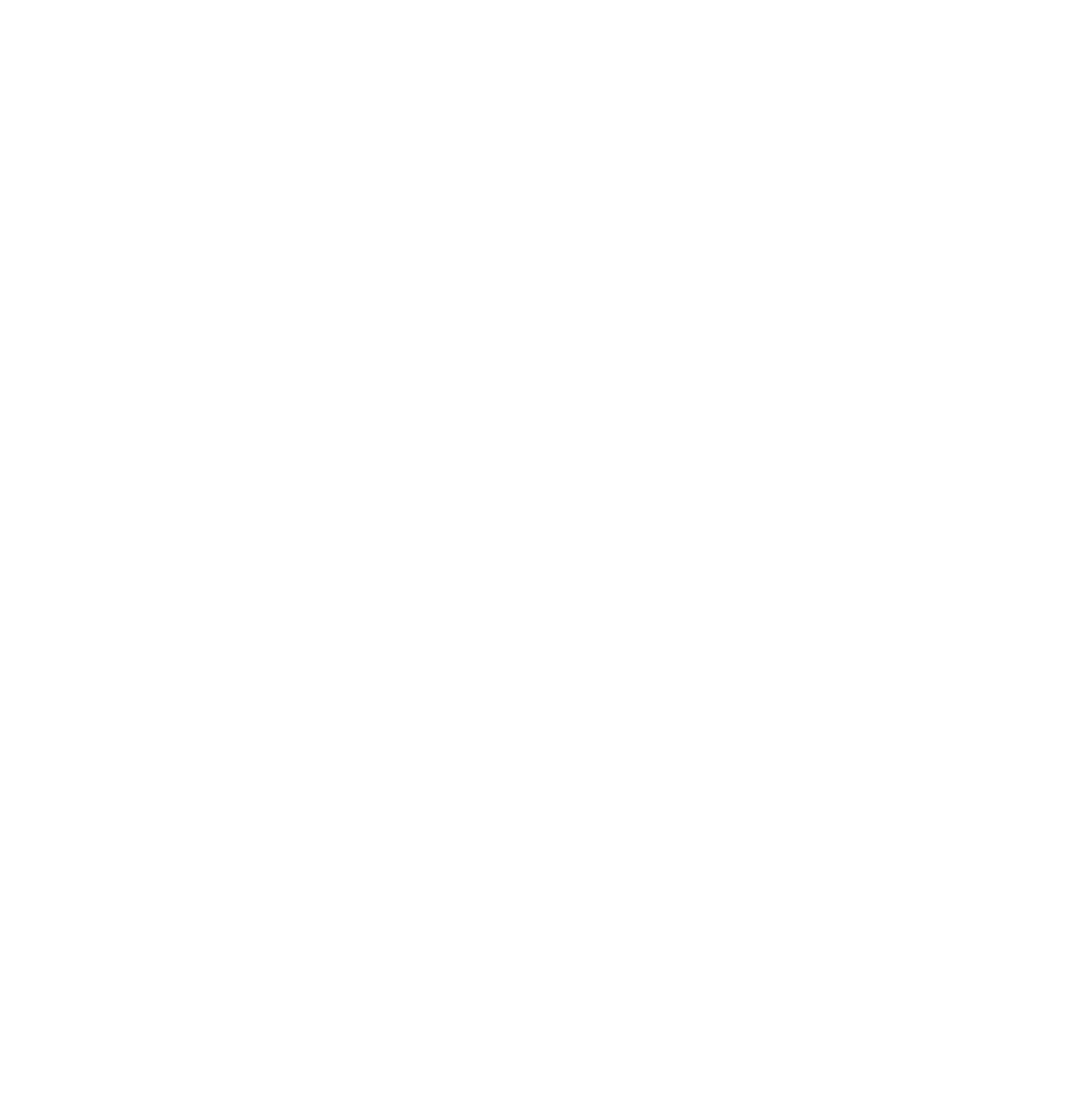
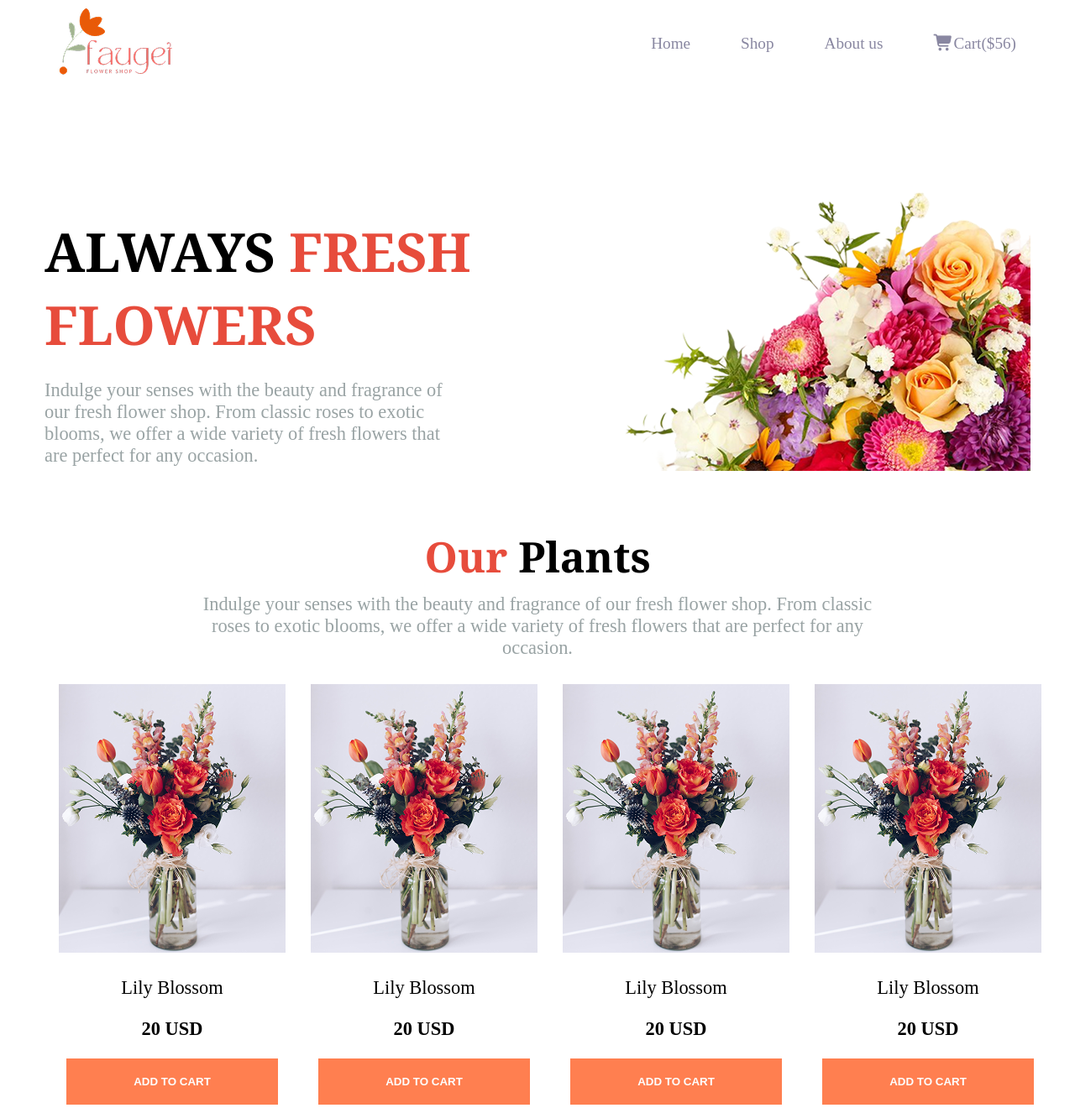
Before and after one commit to Suborna589/B12A02-Responsive-Flowers, a plain HTML site: page index.html in a window 1280 px wide. Shown: the top 1320 px of the page at 84% size. Before the commit the page ends 800 px from the top, so only its background shows below. Drawn offline with Linux system fonts and the light colour scheme.

Commit message:
navbar , banner and out plants section done design

```diff
--- a/index.html
+++ b/index.html
@@ -3,9 +3,119 @@
 <head>
     <meta charset="UTF-8">
     <meta name="viewport" content="width=device-width, initial-scale=1.0">
+
+    <link rel="stylesheet" href="https://cdnjs.cloudflare.com/ajax/libs/font-awesome/7.0.0/css/all.min.css" integrity="sha512-DxV+EoADOkOygM4IR9yXP8Sb2qwgidEmeqAEmDKIOfPRQZOWbXCzLC6vjbZyy0vPisbH2SyW27+ddLVCN+OMzQ==" crossorigin="anonymous" referrerpolicy="no-referrer" />
+    <link rel="stylesheet" href="styles/flowers.css">
     <title>B12A02 Responsive Flowers</title>
 </head>
 <body>
+    <header>
+
+        <nav class="navbar display-flex max-size ">
+            <div class="logo">
+                <img src="assets/logo.png" alt="">
+            </div>
+
+
+         <ul class="nav-links display-flex  light-gray-text">
+        <li><a class="" href="">Home</a></li>
+        <li><a  class="">Shop</a></li>
+        <li><a  class="l">About us</a></li>
+        <li> <a class="cart"><i class="fa-solid fa-cart-shopping"></i>Cart($56)</a></li>
+         </ul>
+
+
+
+
+
+        </nav>
+
+        <section class="banner-container display-flex">
+            <div class="content">
+                <h3 class="content-text noto-serif">Always <span class="text-color">Fresh Flowers</span></h3>
+                <p class="description-text">Indulge your senses with the beauty and fragrance of our fresh flower shop. From classic roses to exotic blooms, we offer a wide variety of fresh flowers that are perfect for any occasion. </p>
+
+            </div>
+            <div class="banner-img">
+                <img src="assets/hero-flower.png" alt="">
+
+            </div>
+        </section>
+
+          <section class="our-plants-section max-size">
+            <h3 class="noto-serif plant-text"><span class="text-color">Our</span> Plants</h3>
+            <p class="plant-description">Indulge your senses with the beauty and fragrance of our fresh flower shop. From classic roses to exotic blooms, we offer a wide variety of fresh flowers that are perfect for any occasion.</p>
+
+        </section>
+
+        <section class="plant-card-section max-size">
+            <div class="flower-card">
+                <img src="assets/sample-flower-image.png" alt="">
+               <h3 class="flower-name">Lily Blossom</h3>
+                <p class="number-text">20 USD</p>
+                <button class="btn-card">Add to cart</button>
+            </div>
+            <div class="flower-card">
+                  <img src="assets/sample-flower-image.png" alt="">
+
+                <h3  class="flower-name">Lily Blossom</h3>
+                <p class="number-text">20 USD</p>
+                <button class="btn-card" >Add to cart</button>
+            </div>
+            <div class="flower-card">
+                <img src="assets/sample-flower-image.png" alt="">
+                <h3  class="flower-name">Lily Blossom</h3>
+                <p class="number-text">20 USD</p>
+                <button class="btn-card">Add to cart</button>
+            </div>
+            <div class="flower-card">
+                              <img src="assets/sample-flower-image.png" alt="">
+
+              <h3  class="flower-name">Lily Blossom</h3>
+                <p class="number-text">20 USD</p>
+                <button class="btn-card">Add to cart</button>
+            </div>
+            <div class="flower-card">
+                             <img src="assets/sample-flower-image.png" alt="">
+
+              <h3  class="flower-name">Lily Blossom</h3>
+                <p class="number-text">20 USD</p>
+                <button class="btn-card">Add to cart</button>
+            </div>
+            <div class="flower-card">
+                               <img src="assets/sample-flower-image.png" alt="">
+
+                <h3  class="flower-name">Lily Blossom</h3>
+                <p class="number-text">20 USD</p>
+                <button class="btn-card">Add to cart</button>
+            </div>
+            <div class="flower-card">
+                               <img src="assets/sample-flower-image.png" alt="">
+
+               <h3  class="flower-name">Lily Blossom</h3>
+                <p class="number-text">20 USD</p>
+                <button class="btn-card">Add to cart</button>
+            </div>
+            <div class="flower-card">
+                                <img src="assets/sample-flower-image.png" alt="">
+
+                <h3  class="flower-name">Lily Blossom</h3>
+                <p class="number-text">20 USD</p>
+                <button class="btn-card">Add to cart</button>
+            </div>
+
+
+        </section>
+
+
+
+    </header>
+
+
+    <main>
+
+    </main>
+    <footer></footer>
 
 </body>
 </html>
--- /dev/null
+++ b/styles/flowers.css
@@ -0,0 +1,162 @@
+
+@import url('https://fonts.googleapis.com/css2?family=Noto+Serif:ital,wght@0,100..900;1,100..900&display=swap');
+
+.noto-serif{
+  font-family: "Noto Serif", serif;
+  font-optical-sizing: auto;
+  font-weight:bold;
+  font-style: normal;
+
+}
+
+.display-flex{
+    display:flex;
+    align-items: center;
+    gap:60px
+
+
+
+}
+
+.max-size{
+    max-width: 1140px;
+    margin:  0 auto;
+}
+
+.nav-links li{
+   list-style: none;
+
+
+
+
+}
+
+.nav-links li a{
+    text-decoration: none;
+     color: #8987A1;
+     font-size: 1.2rem;
+
+}
+
+.nav-links li a:hover{
+    color: black;
+
+
+}
+
+
+
+.light-gray-text{
+    color: #8987A1;
+
+}
+
+.navbar{
+    justify-content: space-between;
+}
+
+/* bannner section */
+
+.banner-container{
+    max-width:1174px ;
+    margin: 0 auto;
+    margin-top: 97px;
+    margin-bottom:50px ;
+
+
+
+
+}
+
+.content{
+    max-width: 550px;
+    margin: 0 auto;
+
+
+
+
+
+
+}
+
+.banner-img img{
+    margin-left: 20px;
+}
+
+.content-text{
+    font-size: 4rem;
+    font-weight: 700;
+    text-transform: uppercase;
+    margin-bottom: 0px;
+
+}
+
+.text-color{
+    color:#e74c3c  ;
+}
+
+.description-text{
+    font-size: 1.4rem;
+    max-width: 500px;
+    color: #99a3a4;
+
+}
+
+
+
+
+/* our plants section */
+
+.our-plants-section{
+    text-align:center;
+
+
+}
+
+.plant-text{
+    font-size:3.125rem;
+    font-weight:700;
+    margin-bottom: 10px;
+}
+
+
+
+
+.plant-description{
+      font-size: 1.4rem;
+    color: #99a3a4;
+      max-width: 848px;
+     margin: 0 auto;
+
+
+}
+
+
+.plant-card-section{
+    display: grid;
+    grid-template-columns:repeat(4,1fr) ;
+    gap: 30px;
+    text-align: center;
+    margin-top: 30px;
+
+}
+
+.flower-name{
+    font-size: 1.4rem;
+    font-weight:500 ;
+
+}
+
+.number-text{
+    font-size: 1.4rem;
+    font-weight:700 ;
+}
+
+.btn-card{
+    background:#FF7F50 ;
+    padding: 20px 80px;
+    color:#fdfefe ;
+    border: none;
+    font-weight: bold;
+    text-transform: uppercase;
+}
```
Also changed, not shown: assets/deal-ana.png (added), assets/deal-bloom.png (added), assets/deal-zabo.png (added), assets/flower-store.png (added), assets/hero-flower.png (added), assets/icon-facebook.png (added), assets/icon-linkedin.png (added), assets/icon-twitter.png (added), assets/icon-youtube.png (added), assets/logo.png (added), assets/news-letter-bg.png (added), assets/sample-flower-image.png (added), assets/trusted-badge.png (added), 1 other file.
